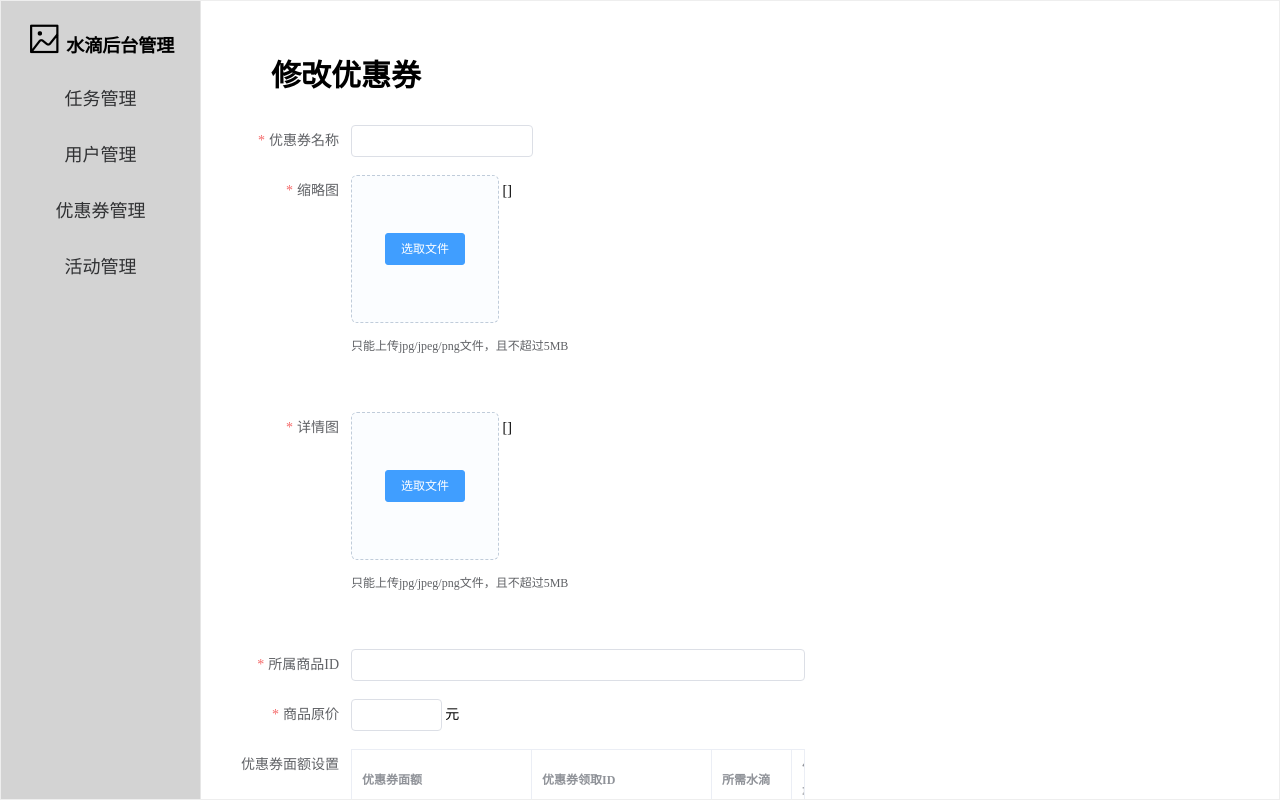
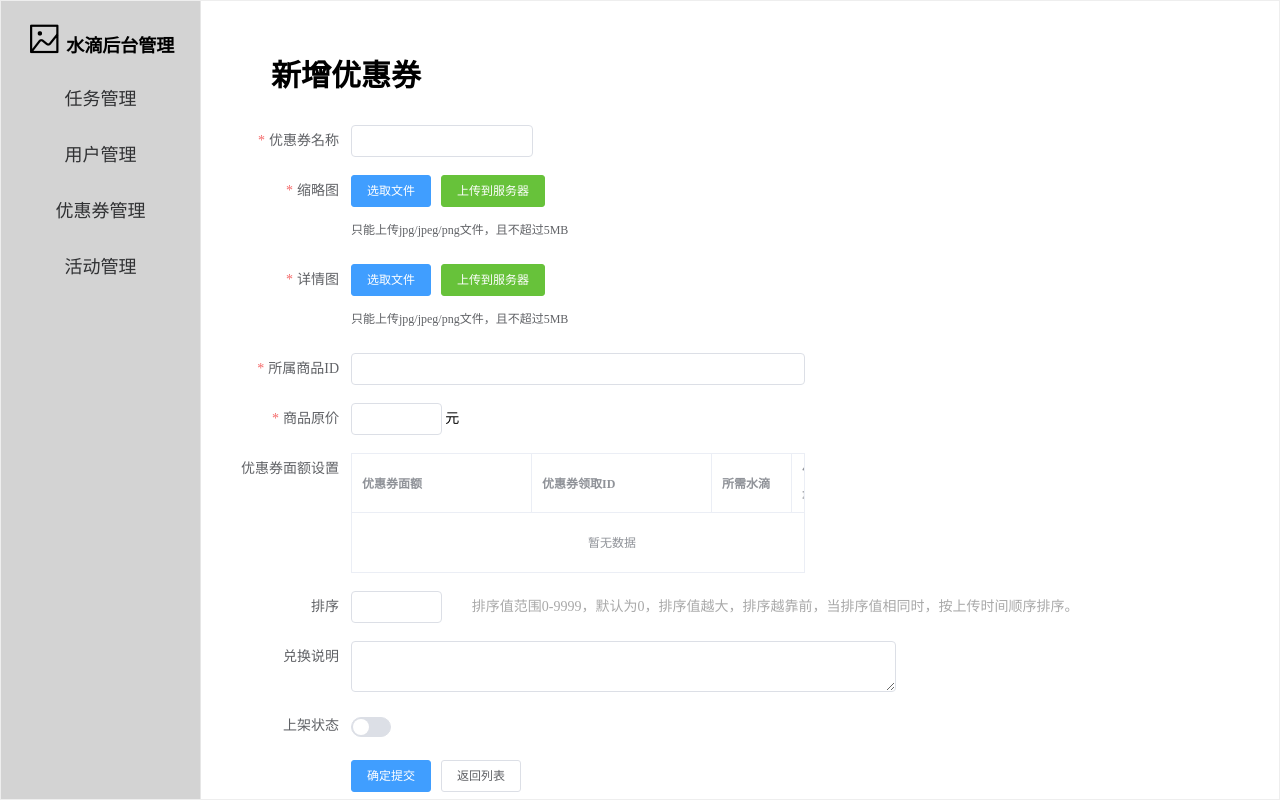
Before and after one commit to dankejun/vue_coupon, a Vue app: page /#/addProduct in a window 1280 px wide. Before the commit this address led to /#/updateProduct/1. Built offline with nearby package versions, Linux system fonts and the light colour scheme; no server answers.

Commit message:
page develop

```diff
--- a/src/api/couponRequest.js
+++ b/src/api/couponRequest.js
@@ -41,3 +41,12 @@ export function imgDelete (ImgDeleteRequest) {
     data: ImgDeleteRequest
   })
 }
+export function imgDeleteByPath (filePath) {
+  return Request({
+    url: '/v1/imgDeleteByPath',
+    method: 'post',
+    params:{
+      filePath: filePath
+    }
+  })
+}
--- a/src/components/AddCoupon.vue
+++ b/src/components/AddCoupon.vue
@@ -12,15 +12,17 @@
         <el-form-item label="优惠券名称" prop="productName">
           <el-input v-model="productForm.productName" style="width: 20%"></el-input>
         </el-form-item>
-        <el-form-item label="缩略图" prop="smallProductImg" required>
-          <OssUploadImg :smallImg="productForm.smallProductImg" :idProductInfo="productForm.idProductInfo" @submitSmallImg="submitSmallImg" @updateSmallImg="updateSmallImg"
+        <el-form-item label="缩略图" prop="smallProductImg">
+          <OssUploadImg :smallImg="productForm.smallProductImg" :idProductInfo="productForm.idProductInfo"
+                        @submitSmallImg="submitSmallImg"
                         ref="OssUploadImg"></OssUploadImg>
-          <el-input type="hidden" v-model="productForm.smallProductImg"></el-input>
+          <input type="hidden" v-model="productForm.smallProductImg"></input>
         </el-form-item>
-        <el-form-item label="详情图" prop="bigProductImg" required>
-          <OssUploadBigImg :bigProductImg="productForm.bigProductImg" :idProductInfo="productForm.idProductInfo" @submitBigImg="submitBigImg" @updateBigImg="updateBigImg"
+        <el-form-item label="详情图" prop="bigProductImg">
+          <OssUploadBigImg :bigProductImg="productForm.bigProductImg" :idProductInfo="productForm.idProductInfo"
+                           @submitBigImg="submitBigImg"
                            ref="OssUploadBigImg"></OssUploadBigImg>
-          <el-input type="hidden" v-model="productForm.bigProductImg"></el-input>
+          <input type="hidden" v-model="productForm.bigProductImg"></input>
         </el-form-item>
         <el-form-item label="所属商品ID" prop="idMallItem">
           <el-input v-model="productForm.idMallItem" @change="queryCoupon" style="width: 50%"></el-input>
@@ -81,7 +83,7 @@
                      active-color="#2B2B2CFF"></el-switch>
         </el-form-item>
         <el-form-item>
-          <el-button type="primary" @click="submitForm">确定提交</el-button>
+          <el-button type="primary" @click="submitForm('productForm')">确定提交</el-button>
           <el-button @click="retCouponTable">返回列表</el-button>
         </el-form-item>
       </el-form>
@@ -90,7 +92,7 @@
 </template>
 
 <script>
-import {queryCouponListByMId, queryProductDetailsById} from "../api/couponRequest";
+import {imgDeleteByPath, queryCouponListByMId, queryProductDetailsById} from "../api/couponRequest";
 import OssUploadImg from "./OssUploadImg";
 import OssUploadBigImg from "./OssUploadBigImg";
 import {saveOrUpdateProduct} from "../api/productRequest";
@@ -100,15 +102,25 @@ export default {
   components: {OssUploadImg, OssUploadBigImg},
   data() {
     return {
-      productForm: {},
+      productForm: {
+        idProductInfo: '',
+        productName: '',
+        smallProductImg: '',
+        bigProductImg: '',
+        idMallItem: '',
+        productPrice: '',
+        productOrder: '',
+        exchangeDescription: '',
+        productStatus: ''
+      },
       rules: {
         productName: [{required: true, message: '请输入商品名称', trigger: 'blur'}, {
           whitespace: true,
           message: '名称不能仅含有空格',
           trigger: 'blur'
         }],
-        smallProductImg: [{required: true, message: '请选择缩略图', trigger: 'blur'}],
-        bigProductImg: [{required: true, message: '请选详情略图', trigger: 'blur'}],
+        smallProductImg: [{required: true, message: '请上传缩略图到服务器', trigger: 'blur'}],
+        bigProductImg: [{required: true, message: '请上传详情图到服务器', trigger: 'blur'}],
         idMallItem: [{required: true, message: '请输入商品ID', trigger: 'blur'}, {
           whitespace: true,
           message: 'ID不能仅含有空格',
@@ -130,60 +142,54 @@ export default {
       });
     }
   },
+  beforeRouteLeave(to, from , next) {
+    if (!this.$route.path.startsWith('/add') && this.submitForm('productForm')) {
+      this.$confirm('确定退出商品编辑?', '提示', {
+        confirmButtonText: '确定',
+        cancelButtonText: '取消',
+        type: 'warning'
+      }).then(() => {
+        // this.retCouponTable();
+        next();
+      }).catch(() => {
+        next(false);
+      });
+    } else {
+      next(false)
+    }
+  },
   methods: {
-    async submitForm() {
-      await this.$refs.OssUploadImg.submitUpload()
-      await this.$refs.OssUploadImg.submitUpload()
-      await this.$refs['productForm'].validate((valid)=>{
-        this.$refs['productForm'].validate((valid) => {
+    submitForm(formName) {
+      this.$refs[formName].validate((valid) => {
         if (valid) {
-            saveOrUpdateProduct(this.productForm).then(() => {
+          this.saveOrUpdateProduct(this.productForm)
+          return true;
+        } else {
           this.$message({
-                message: '新增商品成功',
-                type: 'success'
+            message: '商品必填字段不能为空',
+            type: 'warning'
           });
-              // this.retCouponTable()
-            })
-          } else {
-            console.log('error submit!!');
           return false;
         }
       });
-      })
+      return false;
     },
     submitSmallImg(path) {
       this.productForm.smallProductImg = path
-      console.log("smallProductImg2---->" + this.productForm.smallProductImg)
-      // saveOrUpdateProduct(this.productForm)
-      // this.$refs['productForm'].validate((valid) => {
-      //   if (valid) {
-      //     saveOrUpdateProduct(this.productForm).then(() => {
-      //       this.$message({
-      //         message: '新增商品成功',
-      //         type: 'success'
-      //       });
-      //       this.retCouponTable()
-      //     })
-      //   } else {
-      //     console.log('error submit!!');
-      //     return false;
-      //   }
-      // });
-    },
-    updateSmallImg(path) {
-      this.productForm.smallProductImg = path
-    },
-    updateBigImg(path) {
-      this.productForm.bigProductImg = path
     },
     submitBigImg(path) {
       this.productForm.bigProductImg = path
-      console.log("BigProductImg2---->" + this.productForm.bigProductImg)
-      // saveOrUpdateProduct(this.productForm)
-
     },
     retCouponTable() {
-      this.$router.push('/couponTable')
+      this.$confirm('确定退出商品编辑?', '提示', {
+        confirmButtonText: '确定',
+        cancelButtonText: '取消',
+        type: 'warning'
+      }).then(() => {
+        this.submitForm('productForm')
+      }).catch(() => {
+        return false;
+      });
     },
     deleteRow(index, rows) {
       rows.splice(index, 1);
@@ -198,6 +204,24 @@ export default {
         this.productForm.couponList = response.data.data;
         this.$forceUpdate()
       })
+    },
+    saveOrUpdateProduct(productForm) {
+      saveOrUpdateProduct(productForm).then(response => {
+          if (response.data === true) {
+            this.$message({
+              message: '编辑商品信息成功',
+              type: 'success'
+            });
+            this.$router.push('/couponTable');
+          } else {
+            if (this.productForm.smallProductImg !== '') {
+              imgDeleteByPath(this.productForm.smallProductImg);
+            }
+            if (this.productForm.bigProductImg !== '') {
+              imgDeleteByPath(this.productForm.bigProductImg)
+            }
+          }
+      })
     }
   }
 };
--- a/src/components/OssUploadBigImg.vue
+++ b/src/components/OssUploadBigImg.vue
@@ -13,10 +13,9 @@
       :auto-upload="false"
       :limit=1
       :on-exceed="handleExceed"
-      list-type="picture-card">
-      {{fileList}}
+      list-type="picture">
       <el-button slot="trigger" size="small" type="primary">选取文件</el-button>
-<!--      <el-button style="margin-left: 10px;" size="small" type="success" @click="submitUpload">上传到服务器</el-button>-->
+      <el-button style="margin-left: 10px;" size="small" type="success" @click="submitUpload">上传到服务器</el-button>
       <div slot="tip" class="el-upload__tip">只能上传jpg/jpeg/png文件，且不超过5MB</div>
     </el-upload>
     <el-dialog :visible.sync="dialogVisible">
@@ -26,11 +25,12 @@
 </template>
 
 <script>
-import {getOssInfo, imgDelete, imgUpload} from "../api/couponRequest";
+import {getOssInfo, imgDelete, imgDeleteByPath, imgUpload} from "../api/couponRequest";
+import axios from "axios";
 
 export default {
   name: "OssUploadBigImg",
-  props: ['bigProductImg','idProductInfo'],
+  props: ['bigProductImg', 'idProductInfo'],
   data() {
     return {
       fileList: [],
@@ -40,25 +40,25 @@ export default {
       disabled: false
     }
   },
-  watch:{
-    bigProductImg:{
+  watch: {
+    bigProductImg: {
       handler(val) {
-        let arr = val.split('/')
+        if (val !== null && val !== '') {
+          let arr = val.split('/');
           let fileName = arr[arr.length - 1]
-        let file = {name:fileName,url:val}
+          let file = {name: fileName, url: val}
           this.fileList.push(file)
+        }
       }
     }
   },
   methods: {
     submitUpload() {
-      return new Promise((resolve)=>{
       this.$refs.upload.submit();
-        resolve(this.path)
-      })
     },
     handleRemove(file, fileList) {
-      let ImgDeleteRequest = {
+      if (this.fileList.length !== 0) {
+        let ImgDeleteRequest ={
           idProductInfo: this.idProductInfo,
           filePath: file.url,
           isSmall: false
@@ -70,13 +70,17 @@ export default {
               message: '删除成功',
               type: 'success'
             });
-          this.$emit('updateSmallImg','')
-          this.fileList = fileList;
+            this.$emit('submitBigImg', '')
+            // this.fileList = fileList;
           }
         });
+      }
     },
     beforeRemove(file, fileList) {
-      return this.$confirm(`确定移除 ${file.name}？`);
+      if (file.type === 'image/jpg' || 'image/jpeg' || 'image/png') {
+        return this.$confirm(`确定移除缩略图？`);
+      }
+      return true;
     },
     handlePictureCardPreview(file) {
       this.dialogImageUrl = file.url;
@@ -90,7 +94,8 @@ export default {
       });
     },
     beforeAvatarUpload(file) {
-      const isJPG = file.type === 'image/png' || 'image/jpg' || 'image/jpeg';
+      console.log(file.type)
+      const isJPG = file.type === 'image/jpg' || 'image/jpeg' || 'image/png';
       const isLt5M = file.size / 1024 / 1024 < 5;
 
       if (!isJPG) {
@@ -101,19 +106,14 @@ export default {
       }
       return isJPG && isLt5M;
     },
-    uploadImg({file}) {
+    uploadImg(param) {
       let form = new FormData()
-      form.append('file', file)
+      form.append('file', param.file)
       imgUpload(form).then(response => {
         this.path = response.data
-        this.$emit('submitBigImg',this.path)
-        console.log("u2 submitBigImg---->" + this.path)
+        this.$emit('submitBigImg', this.path)
       })
-      // this.path='big'
     }
-    // changeImg(file) {
-    //   this.$emit('submitSmallImg',file.url)
-    // }
   }
 }
 </script>
--- a/src/components/OssUploadImg.vue
+++ b/src/components/OssUploadImg.vue
@@ -13,10 +13,9 @@
       :file-list="fileList"
       :on-exceed="handleExceed"
       :before-upload="beforeAvatarUpload"
-      list-type="picture-card">
-      {{fileList}}
+      list-type="picture">
       <el-button slot="trigger" size="small" type="primary">选取文件</el-button>
-      <!--      <el-button style="margin-left: 10px;" size="small" type="success" @click="submitUpload">上传到服务器</el-button>-->
+      <el-button style="margin-left: 10px;" size="small" type="success" @click="submitUpload">上传到服务器</el-button>
       <div slot="tip" class="el-upload__tip">只能上传jpg/jpeg/png文件，且不超过5MB</div>
     </el-upload>
     <el-dialog :visible.sync="dialogVisible">
@@ -26,11 +25,12 @@
 </template>
 
 <script>
-import {imgDelete, imgUpload} from "../api/couponRequest";
+import {imgDelete, imgDeleteByPath, imgUpload} from "../api/couponRequest";
+import axios from "axios";
 
 export default {
   name: "OssUploadImg",
-  props: ['smallImg','idProductInfo'],
+  props: ['smallImg', 'idProductInfo'],
   data() {
     return {
       sImg: '',
@@ -44,22 +44,22 @@ export default {
   watch: {
     smallImg: {
       handler(val) {
-        let arr = val.split('/')
+        if (val !== null && val !== '') {
+          let arr = val.split('/');
           let fileName = arr[arr.length - 1]
           let file = {name: fileName, url: val}
           this.fileList.push(file)
         }
       }
+    }
   },
   methods: {
     submitUpload() {
-      return new Promise(((resolve) => {
       this.$refs.upload.submit();
-        resolve(this.path)
-      }));
     },
     handleRemove(file, fileList) {
-      let ImgDeleteRequest = {
+      if (this.fileList.length !== 0) {
+        let ImgDeleteRequest ={
           idProductInfo: this.idProductInfo,
           filePath: file.url,
           isSmall: true
@@ -71,13 +71,17 @@ export default {
               message: '删除成功',
               type: 'success'
             });
-          this.$emit('updateSmallImg','')
-          this.fileList = fileList;
+            this.$emit('submitSmallImg', '')
+            // this.fileList = fileList;
           }
         });
+      }
     },
     beforeRemove(file, fileList) {
-      return this.$confirm(`确定移除 ${file.name}？`);
+      if (file.type === 'image/jpg' || 'image/jpeg' || 'image/png') {
+        return this.$confirm(`确定移除缩略图？`);
+      }
+      return true;
     },
     handlePictureCardPreview(file) {
       this.dialogImageUrl = file.url;
@@ -91,7 +95,7 @@ export default {
       });
     },
     beforeAvatarUpload(file) {
-      const isJPG = file.type === 'image/png' || 'image/jpg' || 'image/jpeg';
+      const isJPG = file.type === 'image/jpg' || 'image/jpeg' || 'image/png';
       const isLt5M = file.size / 1024 / 1024 < 5;
 
       if (!isJPG) {
@@ -102,19 +106,14 @@ export default {
       }
       return isJPG && isLt5M;
     },
-    uploadImg({file}) {
+    uploadImg(param) {
       let form = new FormData()
-      form.append('smallFile', file)
+      form.append('file', param.file)
       imgUpload(form).then(response => {
         this.path = response.data
-        this.$emit('submitSmallImg',this.path)
-        console.log("u1 submitSmallImg---->" + this.path)
+        this.$emit('submitSmallImg', this.path)
       })
-      // this.path='small'
     }
-    // changeImg(file) {
-    //   this.$emit('submitSmallImg',file.url)
-    // }
   }
 }
 </script>
```
Lines whose indentation alone changed are shown as unchanged.
